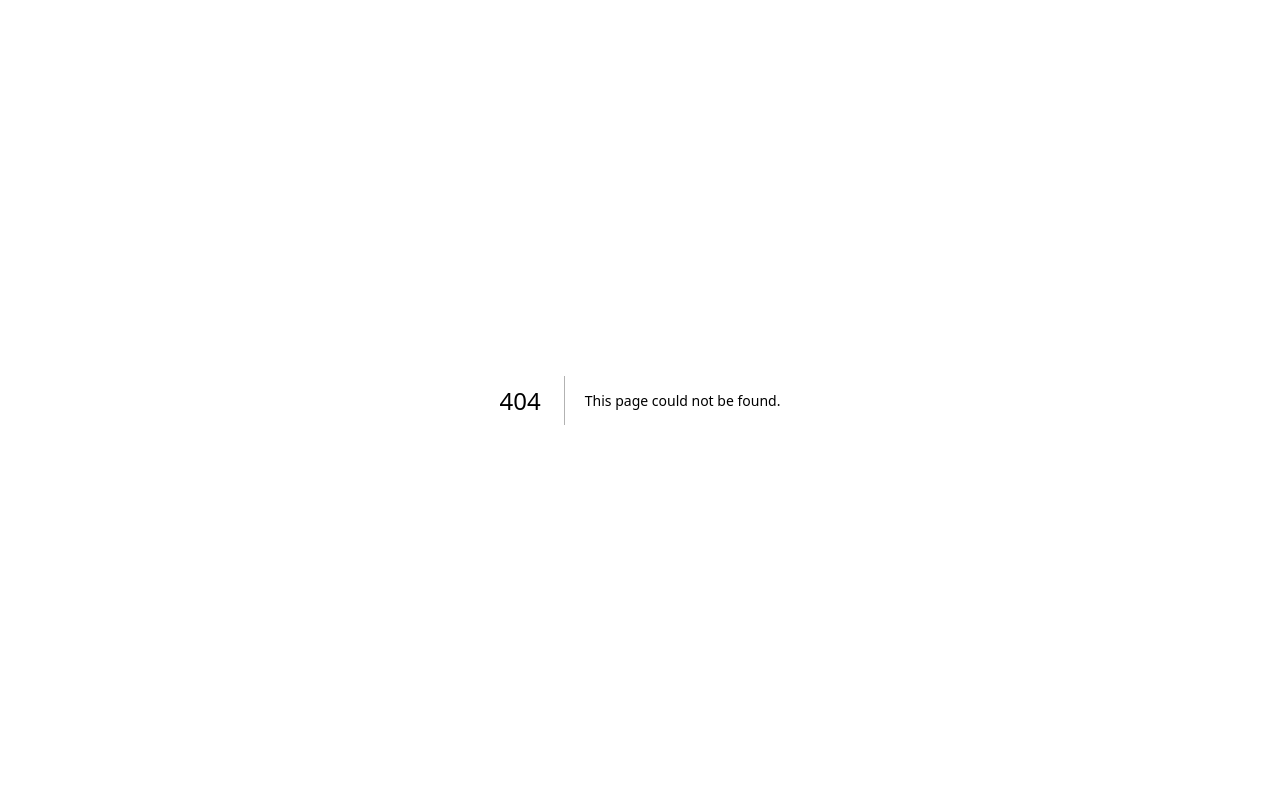
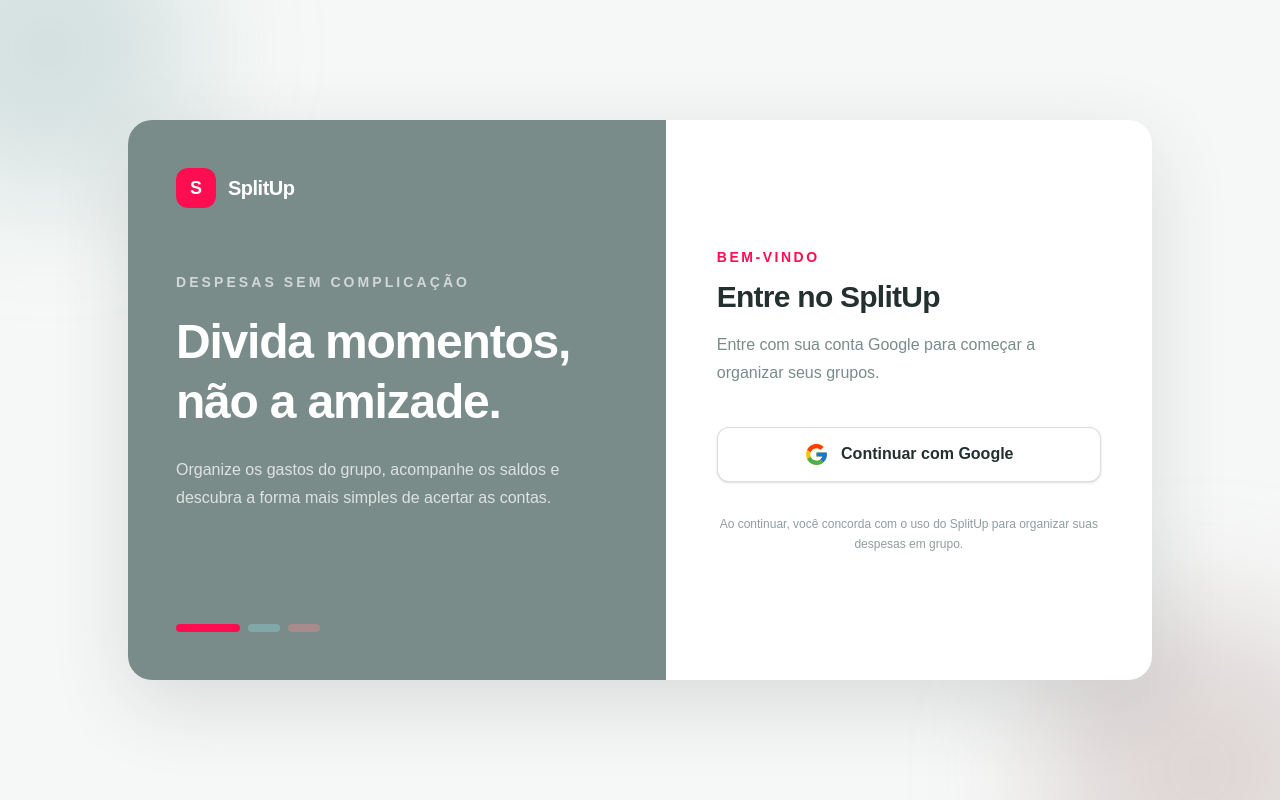
Before and after one commit to LeonardoSantosBR/splitup, a Next.js app: page /login in a window 1280 px wide. Before the commit this address had no page. Built offline with nearby package versions, Linux system fonts and the light colour scheme; no server answers.

Commit message:
feat: update configuration, add login and groups pages, and enhance styles

```diff
--- a/next.config.ts
+++ b/next.config.ts
@@ -2,8 +2,6 @@ import type { NextConfig } from "next";
 
 const nextConfig: NextConfig = {
   /* config options here */
-  cacheComponents: true,
-  partialPrefetching: true,
   turbopack: {
     rules: {
       "*.css": {
--- a/package.json
+++ b/package.json
@@ -25,6 +25,7 @@
     "pg": "^8.23.1",
     "react": "19.3.0",
     "react-dom": "19.3.0",
+    "react-icons": "^5.7.0",
     "zod": "^4.6.7"
   },
   "devDependencies": {
--- a/src/app/actions/groups.ts
+++ b/src/app/actions/groups.ts
@@ -15,7 +15,7 @@ import type { ActionResult } from "@/types/action-result";
 import type { GroupSummary } from "@/types/group";
 
 export async function createGroup(
-  input: unknown
+  input: unknown,
 ): Promise<ActionResult<GroupSummary>> {
   const parsed = createGroupSchema.safeParse(input);
   if (!parsed.success)
@@ -39,7 +39,7 @@ export async function createGroup(
 }
 
 export async function joinGroup(
-  input: unknown
+  input: unknown,
 ): Promise<ActionResult<GroupSummary>> {
   const parsed = joinGroupSchema.safeParse(input);
   if (!parsed.success)
--- a/src/app/globals.css
+++ b/src/app/globals.css
@@ -1,8 +1,13 @@
 @import "tailwindcss";
 
 :root {
-  --background: #ffffff;
-  --foreground: #171717;
+  --background: #f6f8f7;
+  --foreground: #24302f;
+  --primary: #ff0d51;
+  --teal: #80a8a8;
+  --slate: #909d9e;
+  --mauve: #a88c8c;
+  --dark-teal: #7a8c89;
 }
 
 @theme inline {
@@ -12,13 +17,6 @@
   --font-mono: "Courier New", Courier, monospace;
 }
 
-@media (prefers-color-scheme: dark) {
-  :root {
-    --background: #0a0a0a;
-    --foreground: #ededed;
-  }
-}
-
 body {
   background: var(--background);
   color: var(--foreground);
--- /dev/null
+++ b/src/app/groups/page.tsx
@@ -0,0 +1,23 @@
+import { redirect } from "next/navigation";
+import { auth } from "@/auth";
+
+export const dynamic = "force-dynamic";
+
+export default async function GroupsPage() {
+  const session = await auth();
+  if (!session?.user) redirect("/login");
+
+  return (
+    <main className="min-h-screen bg-background p-6">
+      <div className="mx-auto max-w-5xl">
+        <p className="text-sm font-semibold uppercase tracking-[0.18em] text-(--primary)">
+          SplitUp
+        </p>
+        <h1 className="mt-3 text-3xl font-bold text-foreground">Seus grupos</h1>
+        <p className="mt-2 text-(--dark-teal)">
+          Em breve você poderá criar ou entrar em um grupo.
+        </p>
+      </div>
+    </main>
+  );
+}
--- a/src/app/layout.tsx
+++ b/src/app/layout.tsx
@@ -3,7 +3,7 @@ import "./globals.css";
 
 export const metadata: Metadata = {
   title: "SplitUp",
-  description: "group expense-sharing web app",
+  description: "Divida despesas com seu grupo de forma simples.",
 };
 
 export default function RootLayout({ children }: LayoutProps<"/">) {
--- /dev/null
+++ b/src/app/login/page.tsx
@@ -0,0 +1,72 @@
+import { signIn } from "@/auth";
+import { FcGoogle } from "react-icons/fc";
+
+export default function LoginPage() {
+  return (
+    <main className="relative flex min-h-screen items-center justify-center overflow-hidden bg-background px-6 py-12">
+      <div className="absolute -left-24 -top-24 h-72 w-72 rounded-full bg-(--teal)/30 blur-3xl" />
+      <div className="absolute -bottom-32 -right-20 h-80 w-80 rounded-full bg-(--mauve)/30 blur-3xl" />
+      <section className="relative grid w-full max-w-5xl overflow-hidden rounded-3xl bg-white shadow-[0_24px_80px_rgba(36,48,47,0.14)] md:grid-cols-[1.05fr_0.95fr]">
+        <div className="flex min-h-140 flex-col justify-between bg-(--dark-teal) p-8 text-white sm:p-12">
+          <div>
+            <div className="mb-16 flex items-center gap-3">
+              <span className="flex h-10 w-10 items-center justify-center rounded-xl bg-(--primary) text-lg font-black">
+                S
+              </span>
+              <span className="text-xl font-bold tracking-tight">SplitUp</span>
+            </div>
+            <p className="mb-5 max-w-sm text-sm font-semibold uppercase tracking-[0.22em] text-white/65">
+              Despesas sem complicação
+            </p>
+            <h1 className="max-w-md text-4xl font-bold leading-tight tracking-tight sm:text-5xl">
+              Divida momentos, não a amizade.
+            </h1>
+            <p className="mt-6 max-w-md text-base leading-7 text-white/75">
+              Organize os gastos do grupo, acompanhe os saldos e descubra a
+              forma mais simples de acertar as contas.
+            </p>
+          </div>
+          <div className="flex gap-2 pt-12" aria-hidden="true">
+            <span className="h-2 w-16 rounded-full bg-(--primary)" />
+            <span className="h-2 w-8 rounded-full bg-(--teal)" />
+            <span className="h-2 w-8 rounded-full bg-(--mauve)" />
+          </div>
+        </div>
+        <div className="flex min-h-140 flex-col justify-center p-8 sm:p-12">
+          <div className="mx-auto w-full max-w-sm">
+            <p className="text-sm font-semibold uppercase tracking-[0.18em] text-(--primary)">
+              Bem-vindo
+            </p>
+            <h2 className="mt-3 text-3xl font-bold tracking-tight text-foreground">
+              Entre no SplitUp
+            </h2>
+            <p className="mt-4 leading-7 text-(--dark-teal)">
+              Entre com sua conta Google para começar a organizar seus grupos.
+            </p>
+            <form
+              className="mt-10"
+              action={async () => {
+                "use server";
+                await signIn("google", { redirectTo: "/groups" });
+              }}
+            >
+              <button
+                type="submit"
+                className="flex w-full items-center justify-center gap-3 rounded-xl border border-(--slate)/35
+                 bg-white px-5 py-3.5 font-semibold text-foreground shadow-sm transition hover:border-(--primary)
+                   hover:shadow-md focus:outline-none focus:ring-4 focus:ring-(--primary)/20"
+              >
+                <FcGoogle size={25} />
+                Continuar com Google
+              </button>
+            </form>
+            <p className="mt-8 text-center text-xs leading-5 text-(--slate)">
+              Ao continuar, você concorda com o uso do SplitUp para organizar
+              suas despesas em grupo.
+            </p>
+          </div>
+        </div>
+      </section>
+    </main>
+  );
+}
--- a/src/app/page.tsx
+++ b/src/app/page.tsx
@@ -1,3 +1,9 @@
-export default function Home() {
-  return <main />;
+import { redirect } from "next/navigation";
+import { auth } from "@/auth";
+
+export const dynamic = "force-dynamic";
+
+export default async function Home() {
+  const session = await auth();
+  redirect(session?.user ? "/groups" : "/login");
 }
--- a/src/auth.ts
+++ b/src/auth.ts
@@ -3,9 +3,8 @@ import NextAuth from "next-auth";
 import Google from "next-auth/providers/google";
 import { prisma } from "@/lib/db/prisma";
 
-// Auth.js currently types its Prisma adapter against the legacy Prisma client shape.
 const adapter = PrismaAdapter(
-  prisma as unknown as Parameters<typeof PrismaAdapter>[0],
+  prisma as unknown as Parameters<typeof PrismaAdapter>[0]
 );
 
 export const { handlers, auth, signIn, signOut } = NextAuth({
```
Also changed, not shown: src/lib/domain/balances.ts (+6 -5 lines), 1 other file (tests, documents, lock files or other folders).
